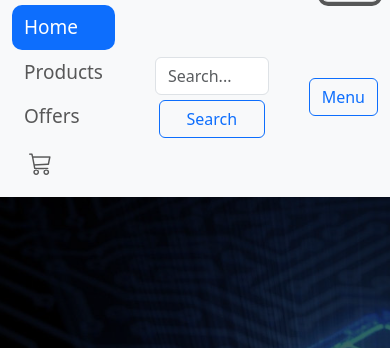
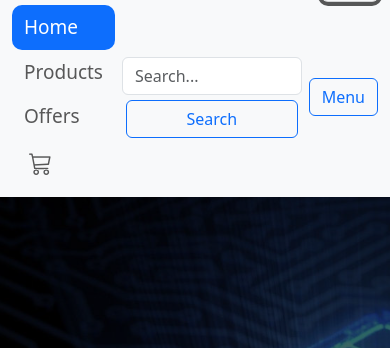
Before and after one commit to hjaafar645-ops/Electro-zone, a plain HTML site: page index.html in a window 390 px wide. Both pictures are taken after a click on the button 350 px from the left and 31 px from the top of the page. Shown: the part 50-398 px from the top of the page. Drawn offline with nearby package versions, Linux system fonts and the light colour scheme.

Commit message:
Changing padding (Menu-button)

```diff
--- a/css/electro.css
+++ b/css/electro.css
@@ -55,7 +55,7 @@ nav .logo {
         display: flex;
         flex-direction: column;
         width: auto;
-        padding: 0 40px;
+        padding: 0 7px;
     }
 
     .off-hidden input {
```
